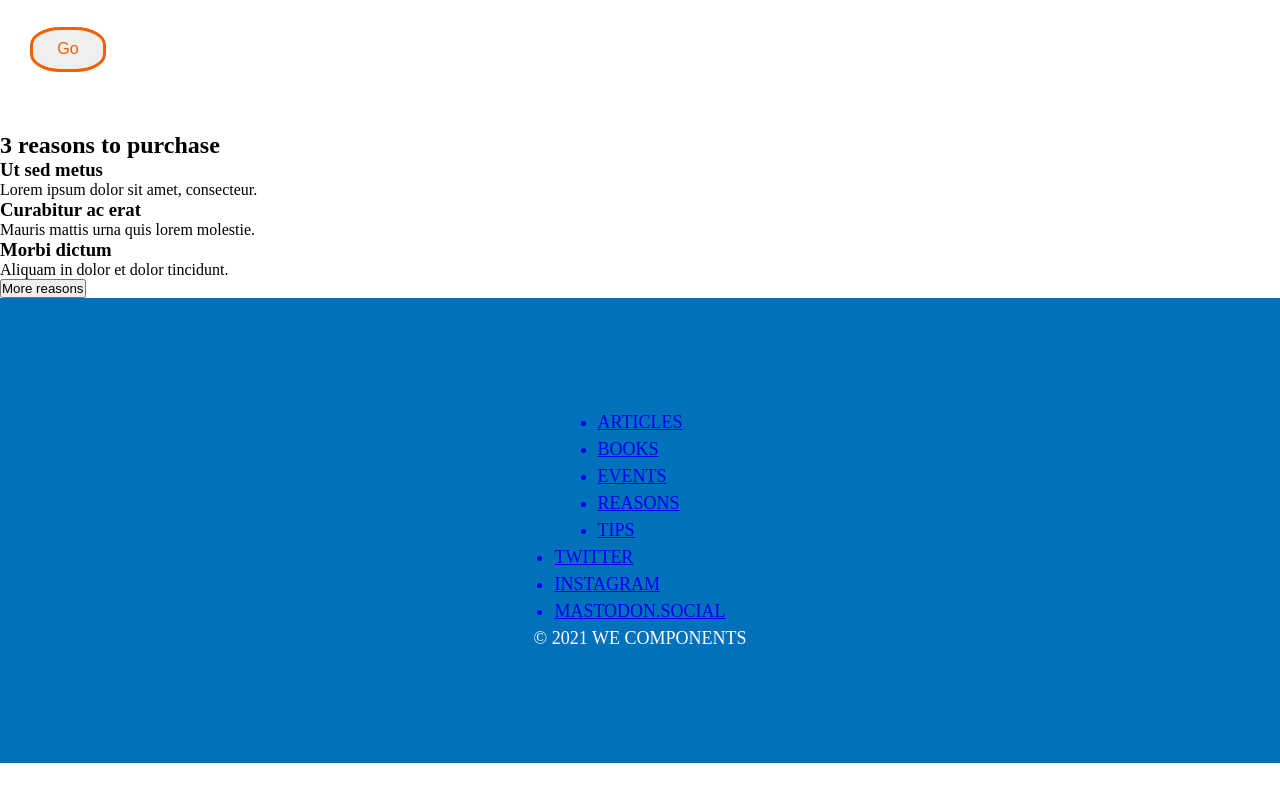
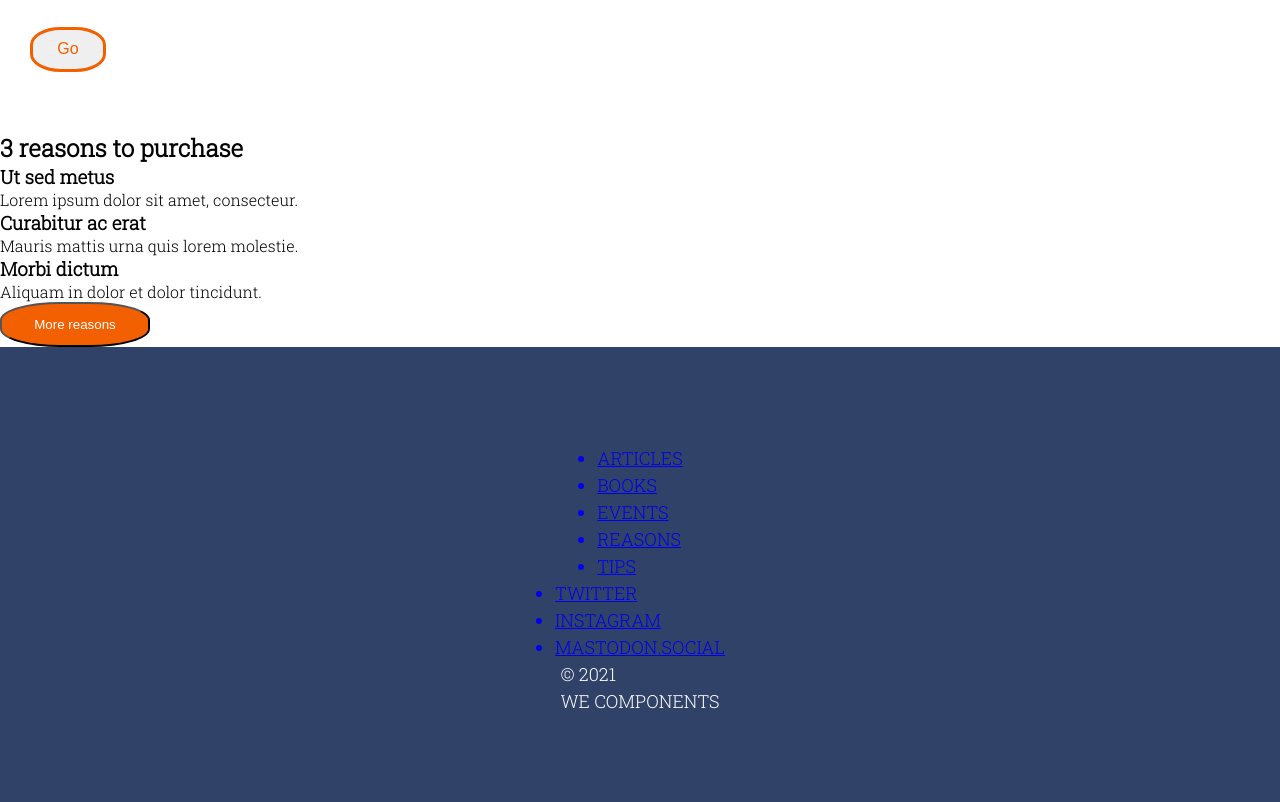
Before and after one commit to Adalab/modulo-1-evaluacion-final-vicblanc92, a website: page src/html/index.html in a window 1280 px wide. Shown: the part 1044-1846 px from the top of the page. Before the commit the page ends 1807 px from the top, so only its background shows below. Drawn offline with nearby package versions, Linux system fonts and the light colour scheme; files that its build step writes are made by us from their sources; files whose address does not match are found by name.

Commit message:
update aside structrure and add grid

```diff
--- a/src/html/partials/aside.html
+++ b/src/html/partials/aside.html
@@ -1,12 +1,12 @@
-<aside>
-  <h2>3 reasons to purchase</h2>
+<aside class="aside__page">
+  <h2 class="aside__page--title">3 reasons to purchase</h2>
 
-  <h3>Ut sed metus</h3>
-  <p>Lorem ipsum dolor sit amet, consecteur.</p>
-  <h3>Curabitur ac erat</h3>
-  <p>Mauris mattis urna quis lorem molestie.</p>
-  <h3>Morbi dictum</h3>
-  <p>Aliquam in dolor et dolor tincidunt.</p>
+  <h3 class="aside__page--subtitle1">Ut sed metus</h3>
+  <p class="aside__page--text1">Lorem ipsum dolor sit amet, consecteur.</p>
+  <h3 class="aside__page--subtitle2">Curabitur ac erat</h3>
+  <p class="aside__page--text2">Mauris mattis urna quis lorem molestie.</p>
+  <h3 class="aside__page--subtitle3">Morbi dictum</h3>
+  <p class="aside__page--text3">Aliquam in dolor et dolor tincidunt.</p>
 
   <button class="aside__btn">More reasons</button>
 </aside>
--- a/src/html/partials/footer.html
+++ b/src/html/partials/footer.html
@@ -27,5 +27,5 @@
     </ul>
   </nav>
 
-  <span class="footer__copy"> &copy 2021 we components</span>
+  <span class="footer__copy"> &copy 2021 <span class="footer__copy--components">we components</span>
 </footer>
--- a/src/scss/layout/_aside.scss
+++ b/src/scss/layout/_aside.scss
@@ -0,0 +1,19 @@
+.aside {
+  &__page {
+    display: grid;
+    grid-template-columns: 1fr;
+
+    font-family: "Roboto Slab", serif;
+  }
+
+  &--subtitle1 {
+  }
+
+  &__btn {
+    background-color: $brightOrange;
+    color: $white;
+    border-radius: 40%;
+    width: 150px;
+    height: 45px;
+  }
+}
--- a/src/scss/layout/_footer.scss
+++ b/src/scss/layout/_footer.scss
@@ -2,8 +2,7 @@
   &__nav {
     width: 100%;
     height: 465px;
-    background-color: $darkBlue;
-    color: $white;
+    background-color: $darkGreyBlue;
     display: flex;
     flex-direction: column;
     justify-content: center;
@@ -11,5 +10,15 @@
     font-size: 18px;
     text-transform: uppercase;
     line-height: 1.5;
+    font-family: "Roboto Slab";
   }
 }
+
+.footer {
+  &__copy {
+    display: flex;
+    flex-direction: column;
+    color: $white;
+    justify-content: center;
+  }
+}
```
Also changed, not shown: src/html/partials/link.html (deleted, +0 -1 lines).
